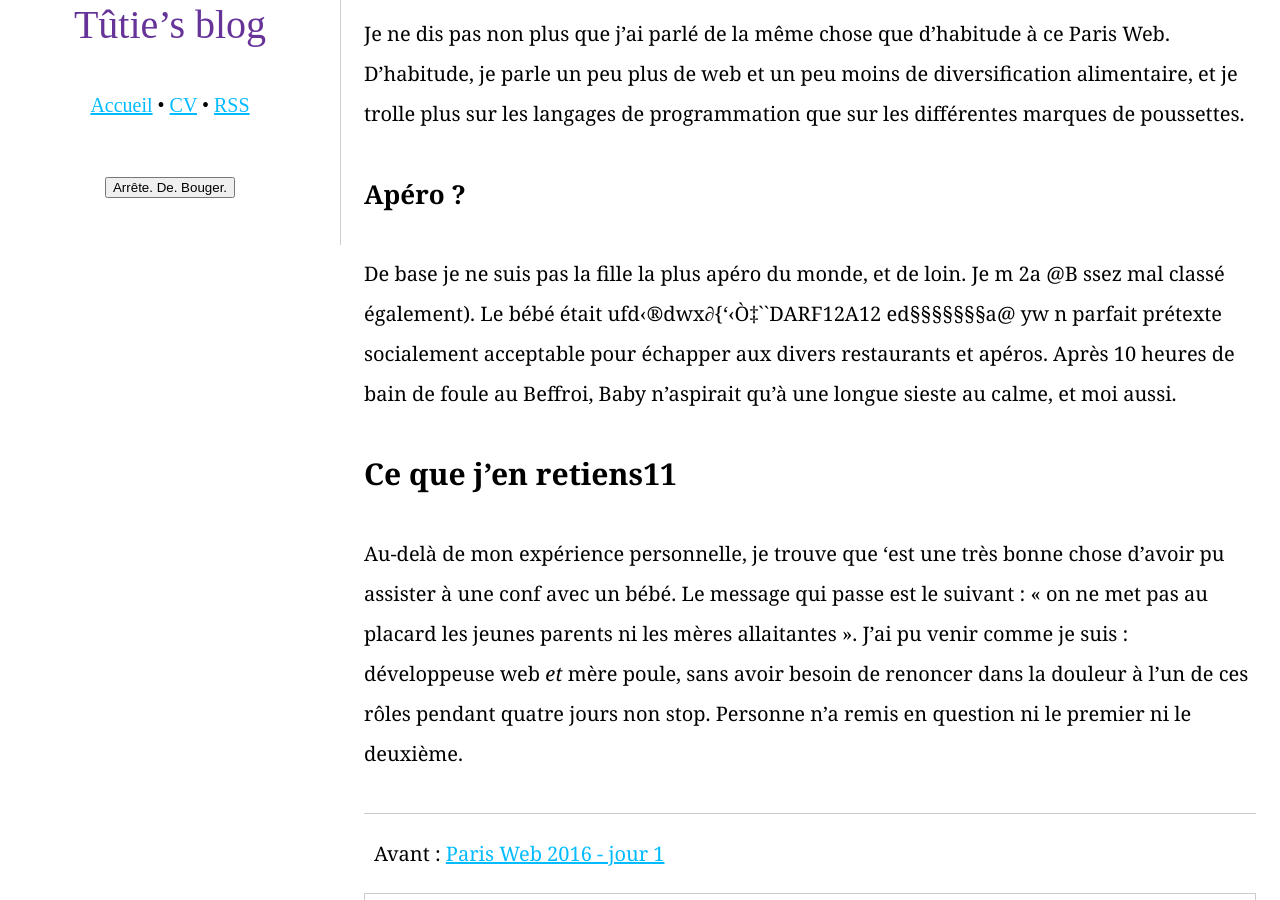
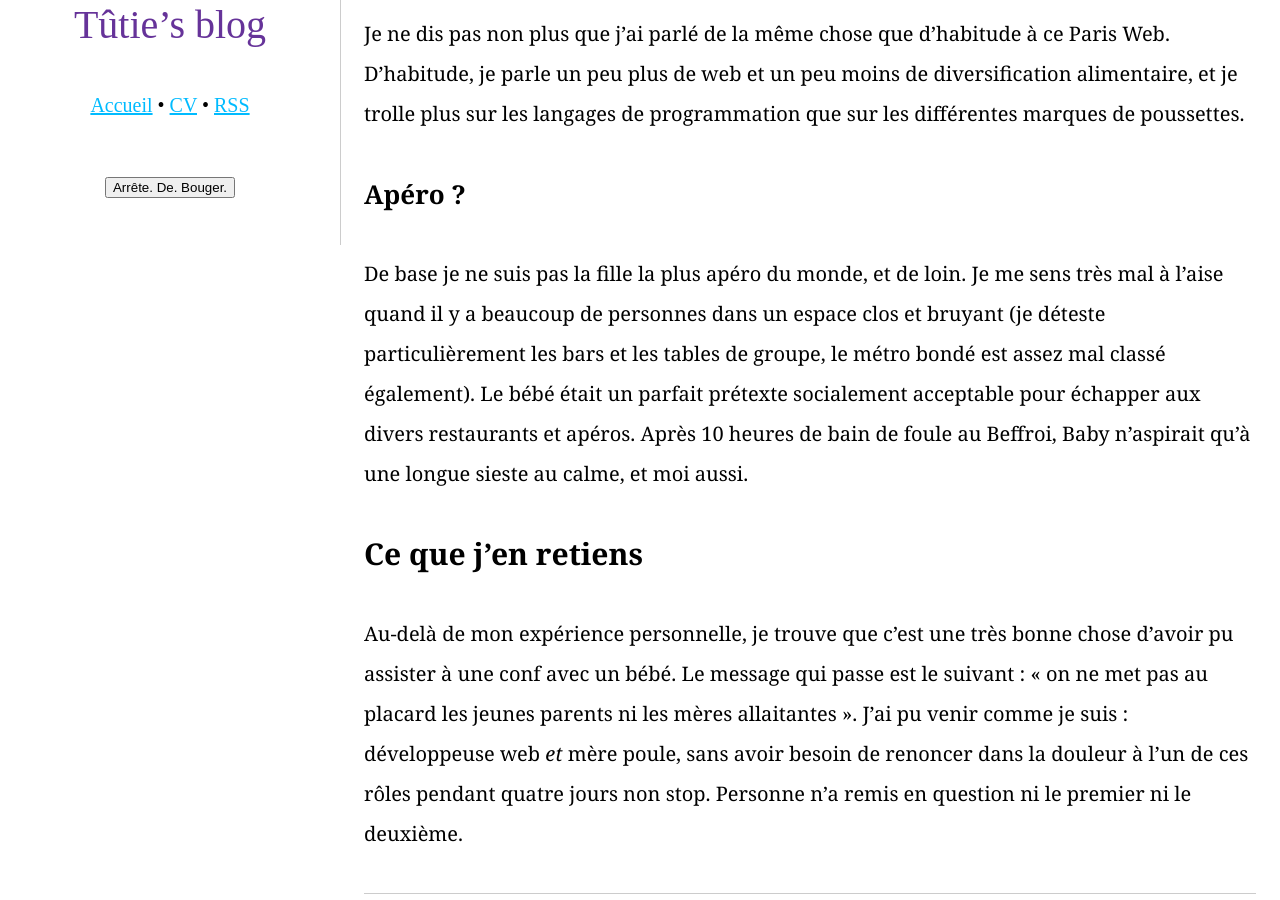
Before and after one commit to tut-tuuut/tut-tuuut.github.io, a Jekyll site: the page built from _posts/2016-10-05-paris-web-poussette.md, in a window 1280 px wide and 900 px high, scrolled down 8635 px. Built offline with Jekyll 4.4.1, drawn with Linux system fonts in a browser that asks for light colours; comment, search, counter and statistics services are not loaded.

Commit message:
Revert "Mod: baby typing"
This reverts commit 913cee35cb33f7e0c82f8e567b8613039cdbd298.

```diff
--- a/_posts/2016-10-05-paris-web-poussette.md
+++ b/_posts/2016-10-05-paris-web-poussette.md
@@ -90,8 +90,8 @@ Je ne dis pas non plus que j'ai parlé de la même chose que d'habitude à ce Pa
 
 ### Apéro ?
 
-De base je ne suis pas la fille la plus apéro du monde, et de loin. Je m                 <BX id=""> 2a                          @B </BX>ssez mal classé également). Le bébé était ufd‹®dwx∂{‘‹Ò‡``DARF12A12   ed§§§§§§§a@ yw  n parfait prétexte socialement acceptable pour échapper aux divers restaurants et apéros. Après 10 heures de bain de foule au Beffroi, Baby n'aspirait qu'à une longue sieste au calme, et moi aussi.
+De base je ne suis pas la fille la plus apéro du monde, et de loin. Je me sens très mal à l'aise quand il y a beaucoup de personnes dans un espace clos et bruyant (je déteste particulièrement les bars et les tables de groupe, le métro bondé est assez mal classé également). Le bébé était un parfait prétexte socialement acceptable pour échapper aux divers restaurants et apéros. Après 10 heures de bain de foule au Beffroi, Baby n'aspirait qu'à une longue sieste au calme, et moi aussi.
 
-## Ce que j'en retiens11
+## Ce que j'en retiens
 
-Au-delà de mon expérience personnelle, je trouve que <!--   ≤ -->'est une très bonne chose d'avoir pu assister à une conf avec un bébé. Le message qui passe est le suivant : « on ne met pas au placard les jeunes parents ni les mères allaitantes ». J'ai pu venir comme je suis : développeuse web _et_ mère poule, sans avoir besoin de renoncer dans la douleur à l'un de ces rôles pendant quatre jours non stop. Personne n'a remis en question ni le premier ni le deuxième.
+Au-delà de mon expérience personnelle, je trouve que c'est une très bonne chose d'avoir pu assister à une conf avec un bébé. Le message qui passe est le suivant : « on ne met pas au placard les jeunes parents ni les mères allaitantes ». J'ai pu venir comme je suis : développeuse web _et_ mère poule, sans avoir besoin de renoncer dans la douleur à l'un de ces rôles pendant quatre jours non stop. Personne n'a remis en question ni le premier ni le deuxième.
```
